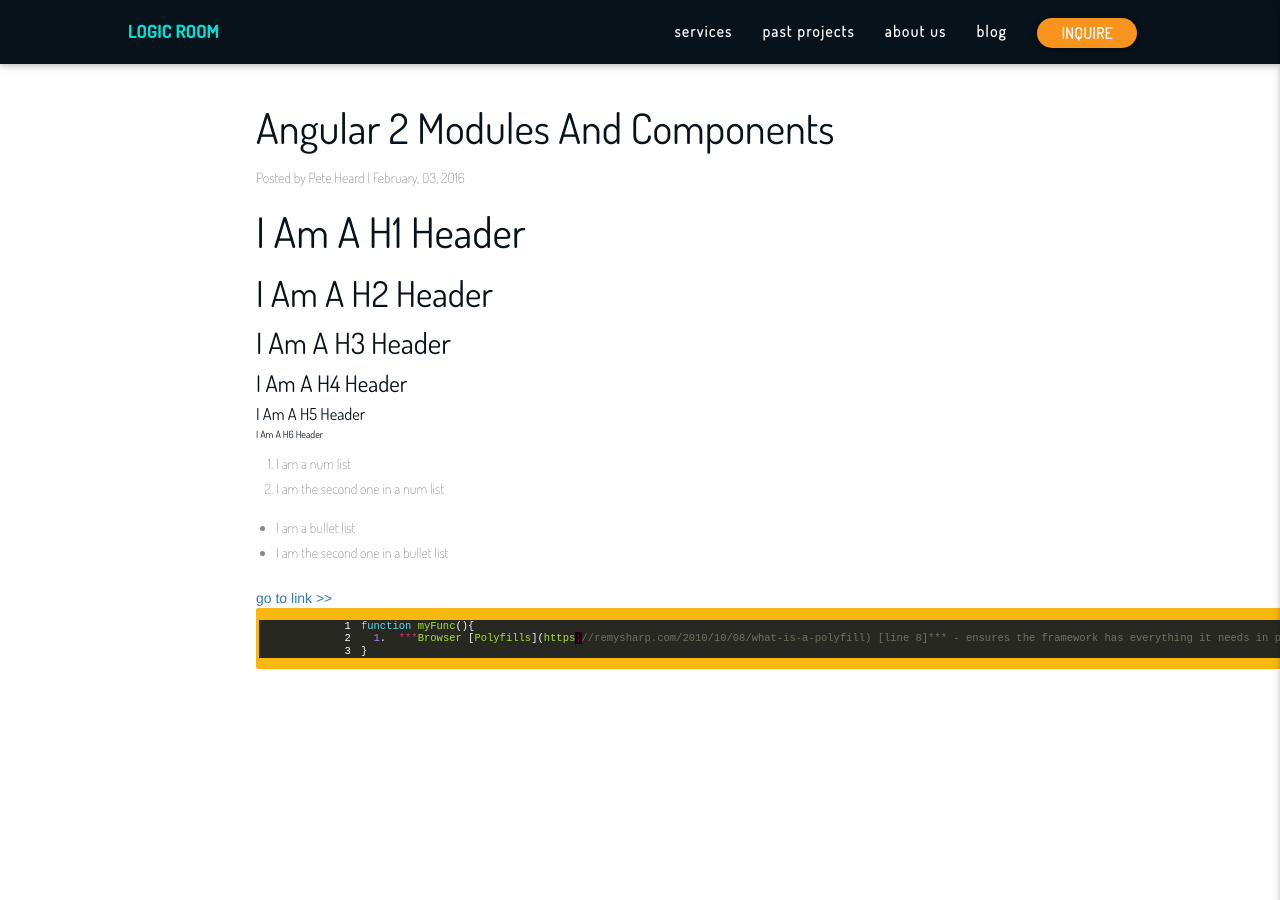
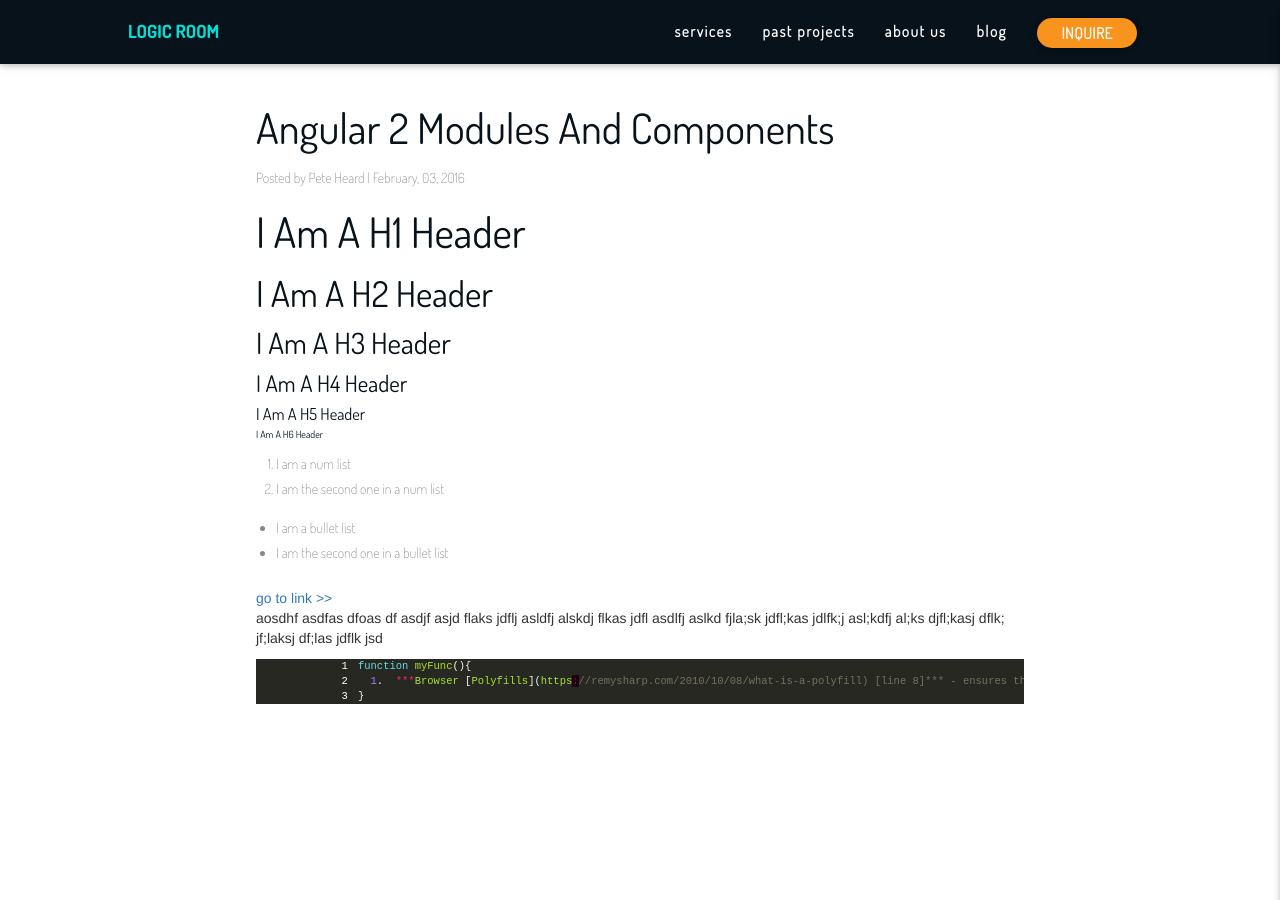
Before and after one commit to peterheard01/logic-room, a Jekyll site: the page built from framework/index.html, in a window 1280 px wide. Built offline with Jekyll 4.4.1, drawn with Linux system fonts in a browser that asks for light colours.

Commit message:
added framework table

```diff
--- a/_sass/3-base/_highlight.scss
+++ b/_sass/3-base/_highlight.scss
@@ -1,4 +1,11 @@
 .highlighter-rouge {
+
+  width:100%;
+  overflow-x: scroll;
+  font-size :  em(12);
+}
+
+p .highlighter-rouge {
   background-color: $button_color;
   color:white;
   padding:1px 3px 1px 3px;
@@ -6,11 +13,11 @@
   border-radius: 2px;
   display:inline-block;
   line-height: 1.2;
+  width:auto;
+  overflow: visible;
 }
 
 .highlight {
-
-  //font-size :  em(20);
 
   .lineno {
     color:white;
@@ -19,6 +26,7 @@
 
   .pre {
     margin-top:20px;
+    margin-bottom:0px;
   }
 }
 
--- a/framework/index.html
+++ b/framework/index.html
@@ -35,6 +35,14 @@ layout: default
 
     <a href="index.html">go to link >></a>
 
+    <table>
+      <tr>
+        <td>
+          aosdhf asdfas dfoas df asdjf asjd flaks jdflj asldfj alskdj flkas jdfl asdlfj aslkd fjla;sk jdfl;kas jdlfk;j asl;kdfj al;ks djfl;kasj dflk; jf;laksj df;las jdflk jsd
+        </td>
+      </tr>
+    </table>
+
 
     <div class="language-javascript highlighter-rouge">
       <div class="highlight">
@@ -43,13 +51,18 @@ layout: default
           <tr>
 
             <!---->
-            <td class="gutter gl" style="text-align: right"><pre class="lineno">1
+            <td class="gutter gl" style="text-align: right">
+
+              <pre class="lineno">1
             2
             3</pre>
+
             </td>
 
             <!---->
-            <td class="code"><pre><span class="kd">function</span> <span class="nx">myFunc</span><span
+            <td class="code">
+
+              <pre><span class="kd">function</span> <span class="nx">myFunc</span><span
 class="p">(){</span>
   <span class="mi">1</span><span class="p">.</span>  <span class="o">***</span><span class="nx">Browser</span> <span class="p">[</span><span class="nx">Polyfills</span><span class="p">](</span><span
                 class="nx">https</span><span class="err">:</span><span class="c1">//remysharp.com/2010/10/08/what-is-a-polyfill) [line 8]*** - ensures the framework has everything it needs in place if older brow</span>
```
Also changed, not shown: _posts/1_angular_2_modules_and_components_article/2016-2-12-modules-and-components-article.md (+0 -8 lines).
